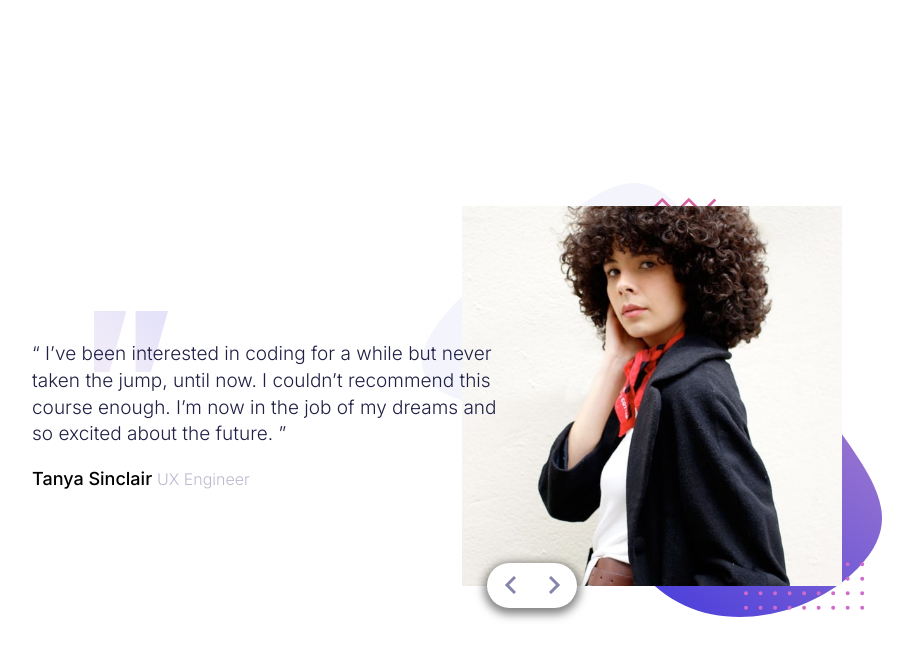
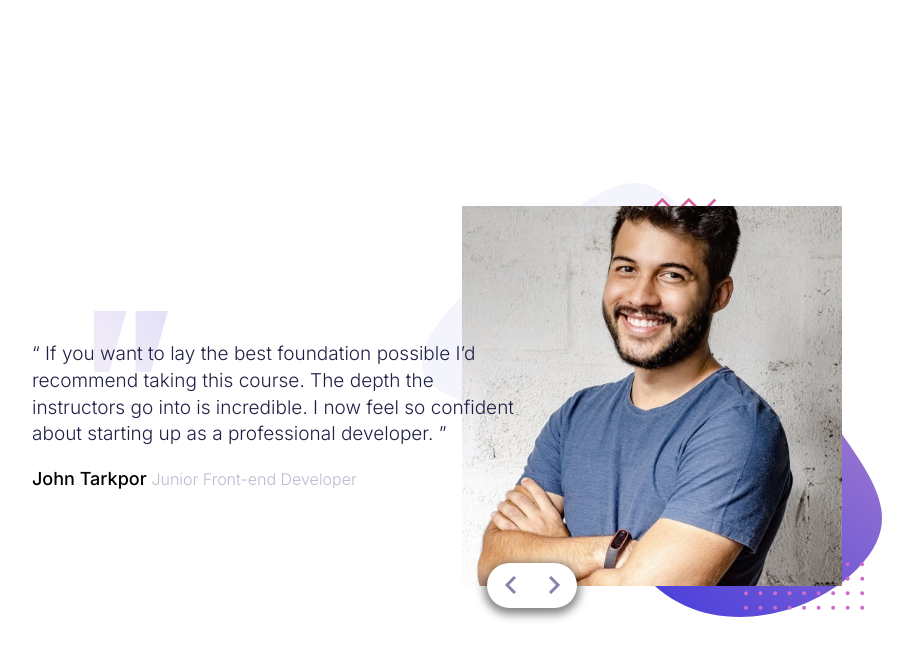
Before and after one commit to deG3nt3lm4n/coding-bootcamp-slider-challange, a plain HTML site: page index.html in a window 1280 px wide. Both pictures are taken after a click on the element 692 px from the left and 585 px from the top of the page. Shown: the whole page, without its empty margins (183-1096 px from the left). Drawn offline with Linux system fonts and the light colour scheme.

Commit message:
finished kinda of happy but still need a lot more work.. feel like poo

```diff
--- a/assets/js/transtition.js
+++ b/assets/js/transtition.js
@@ -0,0 +1,29 @@
+const prevBtnEl = document.querySelector('.prev');
+const nextBtnEl = document.querySelector('.next');
+const slides = document.querySelectorAll('.slide');
+
+// First slide by index
+let index = 0;
+//When next btn is clicked
+function nextSlide(){
+  index++
+
+  index > slides.length - 1 ? index = 0 : 0;
+
+  slides.forEach(slide => slide.style.display = 'none');
+
+  slides[index].style.display = 'flex';
+};
+// When prev button clicked
+function prevSlide(){
+  index--
+
+  index < 0 ? index = slides.length - 1 : 0;
+
+  slides.forEach(slide => slide.style.display = 'none');
+
+  slides[index].style.display = 'flex';
+}
+
+nextBtnEl.addEventListener('click', nextSlide);
+prevBtnEl.addEventListener('click', prevSlide);
--- a/index.html
+++ b/index.html
@@ -41,8 +41,8 @@
 
     <!-- Slide 2 -->
     <div class="slide slide__2">
-      <div class="slide__testimonial">
-        <p class="testimonial__text">
+      <div class="slide__content">
+        <p class="slide__testimonial">
           “ If you want to lay the best foundation possible I’d recommend taking this course.
           The depth the instructors go into is incredible. I now feel so confident about
           starting up as a professional developer. ”
```
Also changed, not shown: 1 other file.
